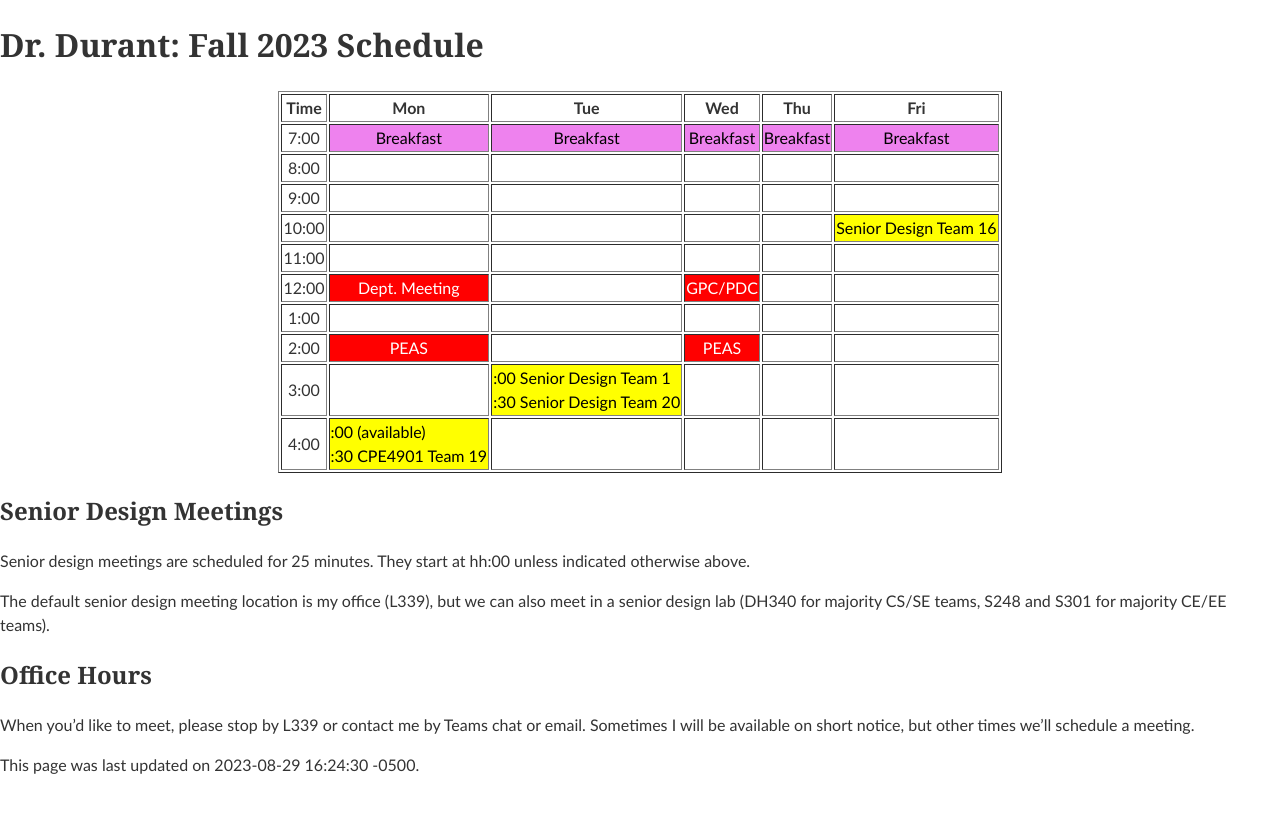
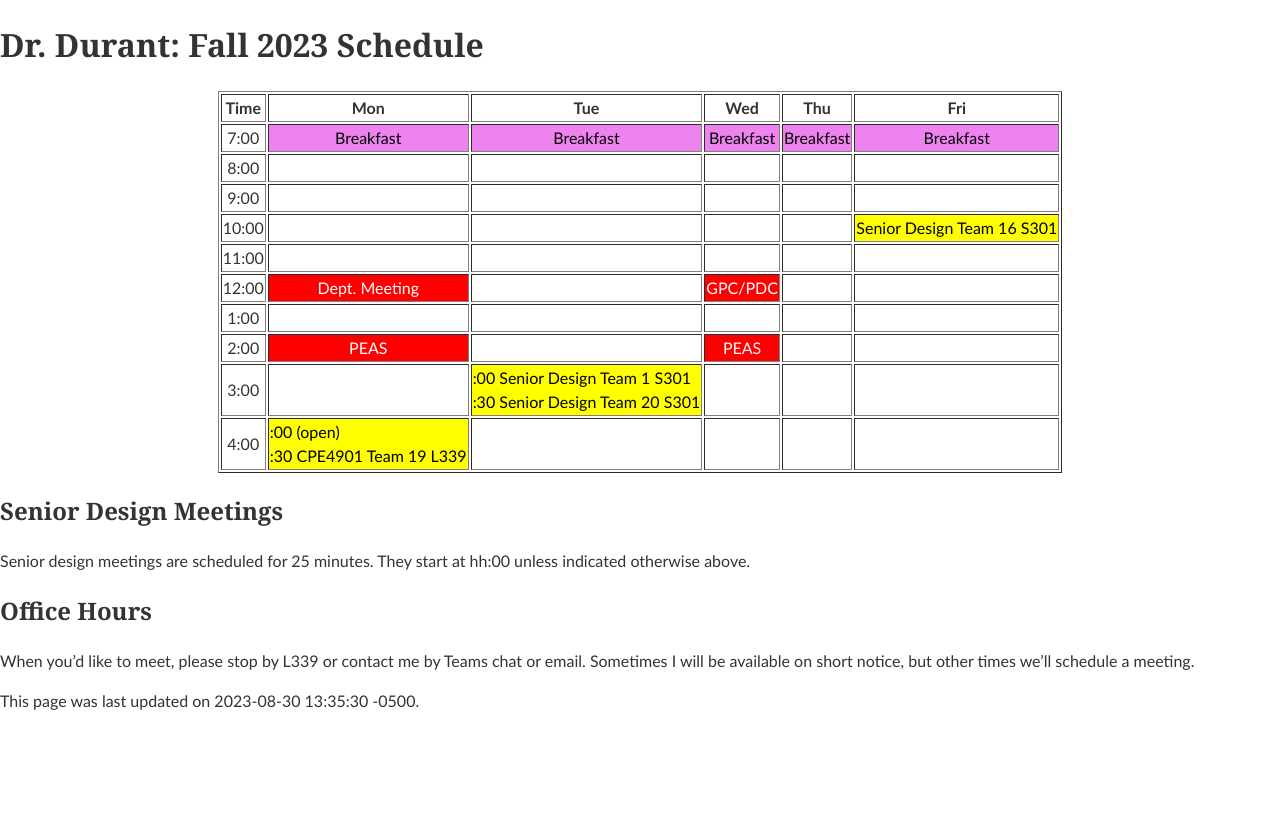
Before and after one commit to edurant/edurant.github.io, a Jekyll site: the page built from sched/f23.md, in a window 1280 px wide. Shown: the top 813 px of the page. Built offline with Jekyll 4.4.1, drawn with Linux system fonts in a browser that asks for light colours.

Commit message:
SD team meeting locations

```diff
--- a/sched/f23.md
+++ b/sched/f23.md
@@ -1,6 +1,6 @@
 ---
 title: "Dr. Durant: Fall 2023 Schedule"
-date: 2023-08-29 16:24:30 -0500
+date: 2023-08-30 13:35:30 -0500
 ---
 
 <style type="text/css">
@@ -12,17 +12,17 @@ td.lunch   { background-color: violet;  color: black; }
 
 <div align="center">
 <table border>
-<tr><th>Time</th>       <th>Mon</th>                                                        <th>Tue</th>                                                                    <th>Wed</th>                        <th>Thu</th>                        <th>Fri</th>                                    </tr>
-<tr><td>7:00</td>       <td class="lunch">Breakfast</td>                                    <td class="lunch">Breakfast</td>                                                <td class="lunch">Breakfast</td>    <td class="lunch">Breakfast</td>    <td class="lunch">Breakfast</td>                </tr>
-<tr><td>8:00</td>       <td>&nbsp;</td>                                                     <td>&nbsp;</td>                                                                 <td>&nbsp;</td>                     <td>&nbsp;</td>                     <td>&nbsp;</td>                                 </tr>
-<tr><td>9:00</td>       <td>&nbsp;</td>                                                     <td>&nbsp;</td>                                                                 <td>&nbsp;</td>                     <td>&nbsp;</td>                     <td>&nbsp;</td>                                 </tr>
-<tr><td>10:00</td>      <td>&nbsp;</td>                                                     <td>&nbsp;</td>                                                                 <td>&nbsp;</td>                     <td>&nbsp;</td>                     <td class="cpe4901">Senior Design Team 16</td>  </tr>
-<tr><td>11:00</td>      <td>&nbsp;</td>                                                     <td>&nbsp;</td>                                                                 <td>&nbsp;</td>                     <td>&nbsp;</td>                     <td>&nbsp;</td>                                 </tr>
-<tr><td>12:00</td>      <td class="am">Dept. Meeting</td>                                   <td>&nbsp;</td>                                                                 <td class="am">GPC/PDC</td>         <td>&nbsp;</td>                     <td>&nbsp;</td>                                 </tr>
-<tr><td>1:00</td>       <td>&nbsp;</td>                                                     <td>&nbsp;</td>                                                                 <td>&nbsp;</td>                     <td>&nbsp;</td>                     <td>&nbsp;</td>                                 </tr>
-<tr><td>2:00</td>       <td class="am">PEAS</td>                                            <td>&nbsp;</td>                                                                 <td class="am">PEAS</td>            <td>&nbsp;</td>                     <td>&nbsp;</td>                                 </tr>
-<tr><td>3:00</td>       <td>&nbsp;</td>                                                     <td class="cpe4901">:00 Senior Design Team 1<br/>:30 Senior Design Team 20</td> <td>&nbsp;</td>                     <td>&nbsp;</td>                     <td>&nbsp;</td>                                 </tr>
-<tr><td>4:00</td>       <td class="cpe4901">:00 (available)<br/>:30 CPE4901 Team 19</td>    <td>&nbsp;</td>                                                                 <td>&nbsp;</td>                     <td>&nbsp;</td>                     <td>&nbsp;</td>                                 </tr>
+<tr><th>Time</th>       <th>Mon</th>                                                        <th>Tue</th>                                                                                <th>Wed</th>                        <th>Thu</th>                        <th>Fri</th>                                        </tr>
+<tr><td>7:00</td>       <td class="lunch">Breakfast</td>                                    <td class="lunch">Breakfast</td>                                                            <td class="lunch">Breakfast</td>    <td class="lunch">Breakfast</td>    <td class="lunch">Breakfast</td>                    </tr>
+<tr><td>8:00</td>       <td>&nbsp;</td>                                                     <td>&nbsp;</td>                                                                             <td>&nbsp;</td>                     <td>&nbsp;</td>                     <td>&nbsp;</td>                                     </tr>
+<tr><td>9:00</td>       <td>&nbsp;</td>                                                     <td>&nbsp;</td>                                                                             <td>&nbsp;</td>                     <td>&nbsp;</td>                     <td>&nbsp;</td>                                     </tr>
+<tr><td>10:00</td>      <td>&nbsp;</td>                                                     <td>&nbsp;</td>                                                                             <td>&nbsp;</td>                     <td>&nbsp;</td>                     <td class="cpe4901">Senior Design Team 16 S301</td> </tr>
+<tr><td>11:00</td>      <td>&nbsp;</td>                                                     <td>&nbsp;</td>                                                                             <td>&nbsp;</td>                     <td>&nbsp;</td>                     <td>&nbsp;</td>                                     </tr>
+<tr><td>12:00</td>      <td class="am">Dept. Meeting</td>                                   <td>&nbsp;</td>                                                                             <td class="am">GPC/PDC</td>         <td>&nbsp;</td>                     <td>&nbsp;</td>                                     </tr>
+<tr><td>1:00</td>       <td>&nbsp;</td>                                                     <td>&nbsp;</td>                                                                             <td>&nbsp;</td>                     <td>&nbsp;</td>                     <td>&nbsp;</td>                                     </tr>
+<tr><td>2:00</td>       <td class="am">PEAS</td>                                            <td>&nbsp;</td>                                                                             <td class="am">PEAS</td>            <td>&nbsp;</td>                     <td>&nbsp;</td>                                     </tr>
+<tr><td>3:00</td>       <td>&nbsp;</td>                                                     <td class="cpe4901">:00 Senior Design Team 1 S301<br/>:30 Senior Design Team 20 S301</td>   <td>&nbsp;</td>                     <td>&nbsp;</td>                     <td>&nbsp;</td>                                     </tr>
+<tr><td>4:00</td>       <td class="cpe4901">:00 (open)<br/>:30 CPE4901 Team 19 L339</td>    <td>&nbsp;</td>                                                                             <td>&nbsp;</td>                     <td>&nbsp;</td>                     <td>&nbsp;</td>                                     </tr>
 </table>
 </div>
 
@@ -30,8 +30,6 @@ td.lunch   { background-color: violet;  color: black; }
 
 Senior design meetings are scheduled for 25 minutes. They start at hh:00 unless indicated otherwise above.
 
-The default senior design meeting location is my office (L339), but we can also meet in a senior design lab (DH340 for majority CS/SE teams, S248 and S301 for majority CE/EE teams).
-
 ## Office Hours
 
 When you'd like to meet, please stop by L339 or contact me by Teams chat or email. Sometimes I will be available on short notice, but other times we'll schedule a meeting.
```
